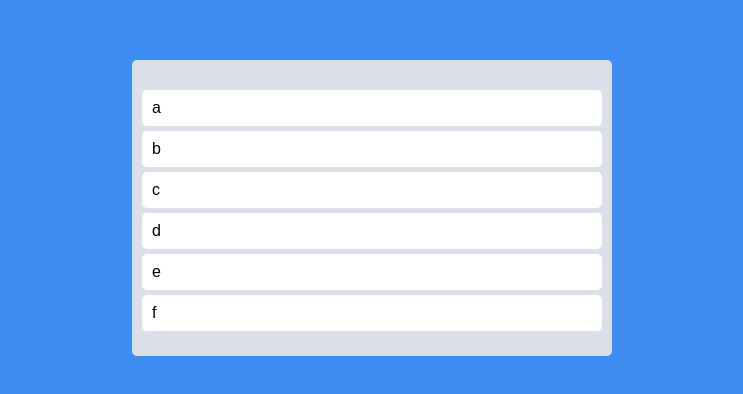
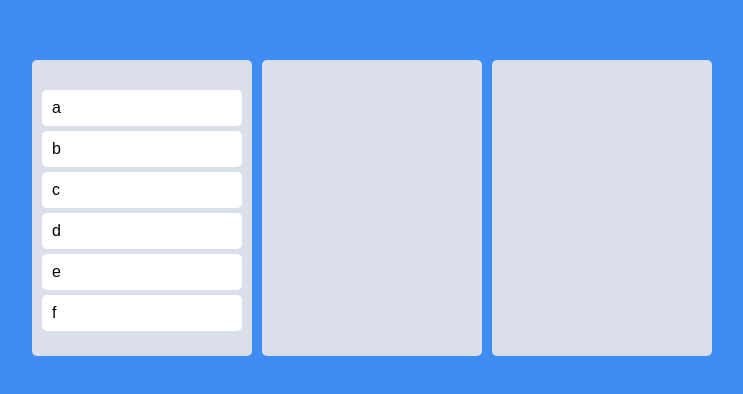
Before and after one commit to chromeheartz/nonflix-clone, a React (Create React App) app: page / in a window 1280 px wide. Shown: the part 192-586 px from the top of the page, without its empty margins (268-1011 px from the left). Built offline with nearby package versions, Linux system fonts and the light colour scheme.

Commit message:
#6.8 multi boards

```diff
--- a/src/App.tsx
+++ b/src/App.tsx
@@ -1,13 +1,13 @@
 import React from "react";
-import { DragDropContext, Droppable, DropResult } from "react-beautiful-dnd";
+import { DragDropContext, DropResult } from "react-beautiful-dnd";
 import { useRecoilState } from "recoil";
 import styled from "styled-components";
 import { toDostate } from "./atoms";
-import DragabbleCard from "./Componenets/DragabbleCard";
+import Board from "./Componenets/Board";
 
 const Wrapper = styled.div`
   display : flex;
-  max-width : 480px;
+  max-width : 680px;
   width : 100%;
   margin : 0 auto;
   justify-content : center;
@@ -18,20 +18,9 @@ const Wrapper = styled.div`
 const Boards = styled.div`
   display : grid;
   width : 100%;
-  grid-template-columns : repeat(1, 1fr);
+  grid-template-columns : repeat(3, 1fr);
+  gap : 10px;
 `
-
-const Board = styled.div`
-  padding : 20px 10px;
-  padding-top : 30px;
-  background-color : ${props => props.theme.boardColor};
-  border-radius :5px;
-  min-height : 200px;
-`
-
-
-
-const toDos = ["a", "b", "c", "d", "e", "f"]
 
 function App() {
   // return되는 배열의 첫번째는 atom의 값, 두번쨰는 atom을 수정하는함수
@@ -41,66 +30,23 @@ function App() {
     // destination, source 로 어디에서 어디로가는지도 알수있음.
     // dettnation이 없을경우 (같은 자리에 둘경우)
     if(!destination) return
-    /*
-      typescript의 에러수정방법
-      onDrageEnd를 보면 어떻게 생겼는지 알려주는데
-      result와 provided라는 인수를 return한다.
 
-      그 안의 DropList를 열어보면 destination과 같은 것들을
-      다 가져와야 하는것을 볼 수 있을것이다.
-
-      그래서 type을 DropResult로 정해주고 import를 한다
-
-      splice의 두개의 인수는 지우는것을 시작할 위치, 지울아이템의갯수
-      세개의 인수는 앞의 두개와 같은데 두번째에 0 을넣고 세번째에 아이템을 넣어주면
-      그 자리에 들어간다
-
-      * splice는 그 array 자체를 수정한다
-
-      * setToDos는 atom의 값을 수정할 2가지 방법을 전달해준다.
-      하나는 그냥 값을 보내주는것이고
-      다른 하나는 현재의 값을 arg로 주고 새로운 state를 return하는 함수를 주는것
-
-      ** 우리가 map을 할때 key 에 Number를 주는것이 익숙하지만
-      key와 draggableId는 무조건 같아야한다
-    */
-    /*
-      // 1) Delete item on source.index
-      console.log("Delete item on", source.index);
-      console.log(toDosCopy);
-      toDosCopy.splice(source.index, 1);
-      console.log("Deleted item");
-      console.log(toDosCopy);
-      // 2) Put back the item on the destination.index
-      console.log("Put back", draggableId, "on ", destination.index);
-      toDosCopy.splice(destination?.index, 0, draggableId);
-      console.log(toDosCopy);
-    */
-    setToDos(oldToDos => {
-      // mutate할 수 없기 때문에 카피해서 unpacking
-      const toDosCopy = [...oldToDos];
-      // delete item on source.index
-      toDosCopy.splice(source.index, 1)
-      // put back the item on the destination.index
-      // draggableId 는 toDo
-      toDosCopy.splice(destination?.index, 0, draggableId);
-      return toDosCopy;
-    })
   };
   return (
     <DragDropContext onDragEnd={onDragEnd}>
       <Wrapper>
         <Boards>
-          <Droppable droppableId="one">
-            {(magic) => (
-              <Board ref={magic.innerRef} {...magic.droppableProps}>
-                {toDos.map((toDo,index) => (
-                  <DragabbleCard key={toDo} index={index} toDo={toDo} />
-                ))}
-                {magic.placeholder}
-              </Board>
-            )}
-          </Droppable>
+          {/*
+            IBoardProps.toDos : string[]
+            이 arror는 toDos는 string으로 이루어진 array인데
+            toDos boardId는 typescript에 의하면 string이 아니여서이다.
+            typescript는 현재 to_do, doing, done 이 세가지 선택지밖에 없기 때문
+            그래서 typescript에게 toDoState가 무엇인지 알려줄것이다
+            나중에 유저가 추가할수도 있기 때문
+          */}
+          {Object.keys(toDos).map((boardId) => (
+            <Board boardId={boardId} key={boardId} toDos={toDos[boardId]} />
+          ))}
         </Boards>
       </Wrapper>
     </DragDropContext>
@@ -151,6 +97,67 @@ export default App;
   이상하게 사이즈가 변하는 Board의 끝에서
   {magic.placeholder}를 둘것이다
 
+*/
+
+
+/*
+  typescript의 에러수정방법
+  onDrageEnd를 보면 어떻게 생겼는지 알려주는데
+  result와 provided라는 인수를 return한다.
+
+  그 안의 DropList를 열어보면 destination과 같은 것들을
+  다 가져와야 하는것을 볼 수 있을것이다.
+
+  그래서 type을 DropResult로 정해주고 import를 한다
+
+  splice의 두개의 인수는 지우는것을 시작할 위치, 지울아이템의갯수
+  세개의 인수는 앞의 두개와 같은데 두번째에 0 을넣고 세번째에 아이템을 넣어주면
+  그 자리에 들어간다
+
+  * splice는 그 array 자체를 수정한다
+
+  * setToDos는 atom의 값을 수정할 2가지 방법을 전달해준다.
+  하나는 그냥 값을 보내주는것이고
+  다른 하나는 현재의 값을 arg로 주고 새로운 state를 return하는 함수를 주는것
+
+  ** 우리가 map을 할때 key 에 Number를 주는것이 익숙하지만
+  key와 draggableId는 무조건 같아야한다
+*/
+/*
+  // 1) Delete item on source.index
+  console.log("Delete item on", source.index);
+  console.log(toDosCopy);
+  toDosCopy.splice(source.index, 1);
+  console.log("Deleted item");
+  console.log(toDosCopy);
+  // 2) Put back the item on the destination.index
+  console.log("Put back", draggableId, "on ", destination.index);
+  toDosCopy.splice(destination?.index, 0, draggableId);
+  console.log(toDosCopy);
+*/
+
+/*
+  object 를 loop하는 방법
+  const toDos = {
+    x : ["a", "b"],
+    z : ["n", "t"]
+  }
+  이런식의 object가 있는경우
+  각 property들을 받아서 그 array를 render하고싶다
+
+  그런때에 Object.keys를 해주면 가진 key만 array로 뽑아준다
+  Object.keys(toDos) = ['x', 'z']
+
+  마찬가지로 Object.values(toDos) 하면 value들만 가져온다
+
+  * toDos['x']라고 하면 x의 value값들이 나올것이다
+  ["a", "b"]
+
+  Object.keys(toDos).map(boardId => toDos[boardId])
+  이런식으로 응용해서 사용해주면
+  boardId가 있고 그 boardId가 각각 가지는 자식들도 볼 수 있게 되었다.
+
+
 
 
 */
--- /dev/null
+++ b/src/Componenets/Board.tsx
@@ -0,0 +1,34 @@
+import { Droppable } from "react-beautiful-dnd"
+import styled from "styled-components"
+import DragabbleCard from "./DragabbleCard"
+
+const Wrapper = styled.div`
+  padding : 20px 10px;
+  padding-top : 30px;
+  background-color : ${props => props.theme.boardColor};
+  border-radius :5px;
+  min-height : 200px;
+`
+
+interface IBoardProps {
+  // string으로 이루어진 array 라는뜻
+  toDos : string[];
+  boardId : string;
+}
+
+function Board({ toDos, boardId } : IBoardProps){
+  return (
+  <Droppable droppableId={boardId}>
+    {(magic) => (
+      <Wrapper ref={magic.innerRef} {...magic.droppableProps}>
+        {toDos.map((toDo,index) => (
+          <DragabbleCard key={toDo} index={index} toDo={toDo} />
+        ))}
+        {magic.placeholder}
+      </Wrapper>
+    )}
+  </Droppable>
+  )
+}
+
+export default Board
--- a/src/atoms.tsx
+++ b/src/atoms.tsx
@@ -1,6 +1,21 @@
 import { atom, selector } from "recoil";
 
-export const toDostate = atom({
+interface IToDoState {
+  /*
+
+    이 state는
+    우리의 key (to_do, doing, done)은 단지 key이고, 그것은 string니자<div className=""></div>
+    (string으로써의 property)
+    그리고 string array 로 이루어져있다 고 말한것
+  */
+  [key : string] : string[]
+}
+
+export const toDostate = atom<IToDoState>({
   key : "toDo",
-  default : ["a", "b", "c", "d", "e", "f"],
+  default : {
+    to_do : ["a", "b", "c", "d", "e", "f"],
+    doing : [],
+    done : [],
+  },
 })
```
